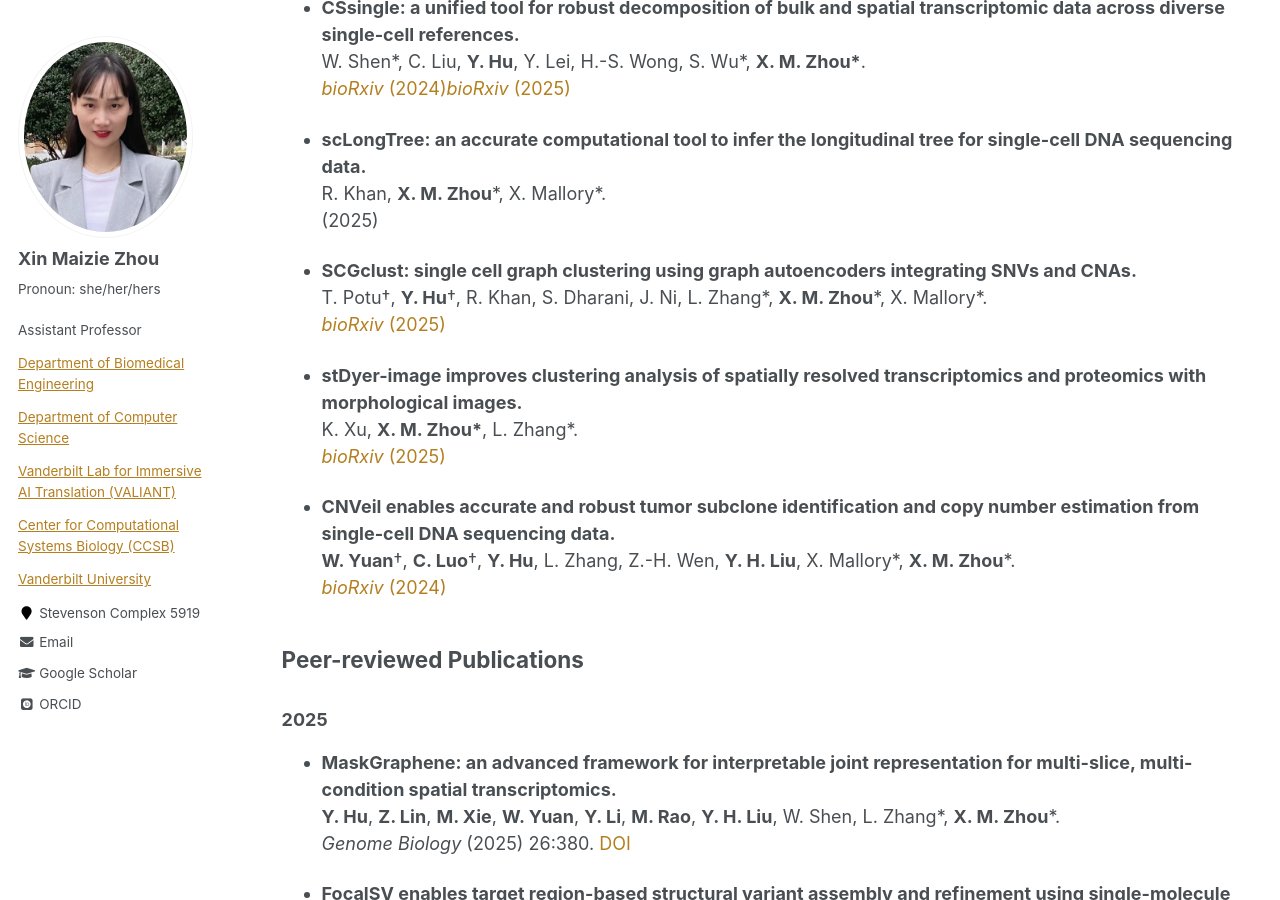
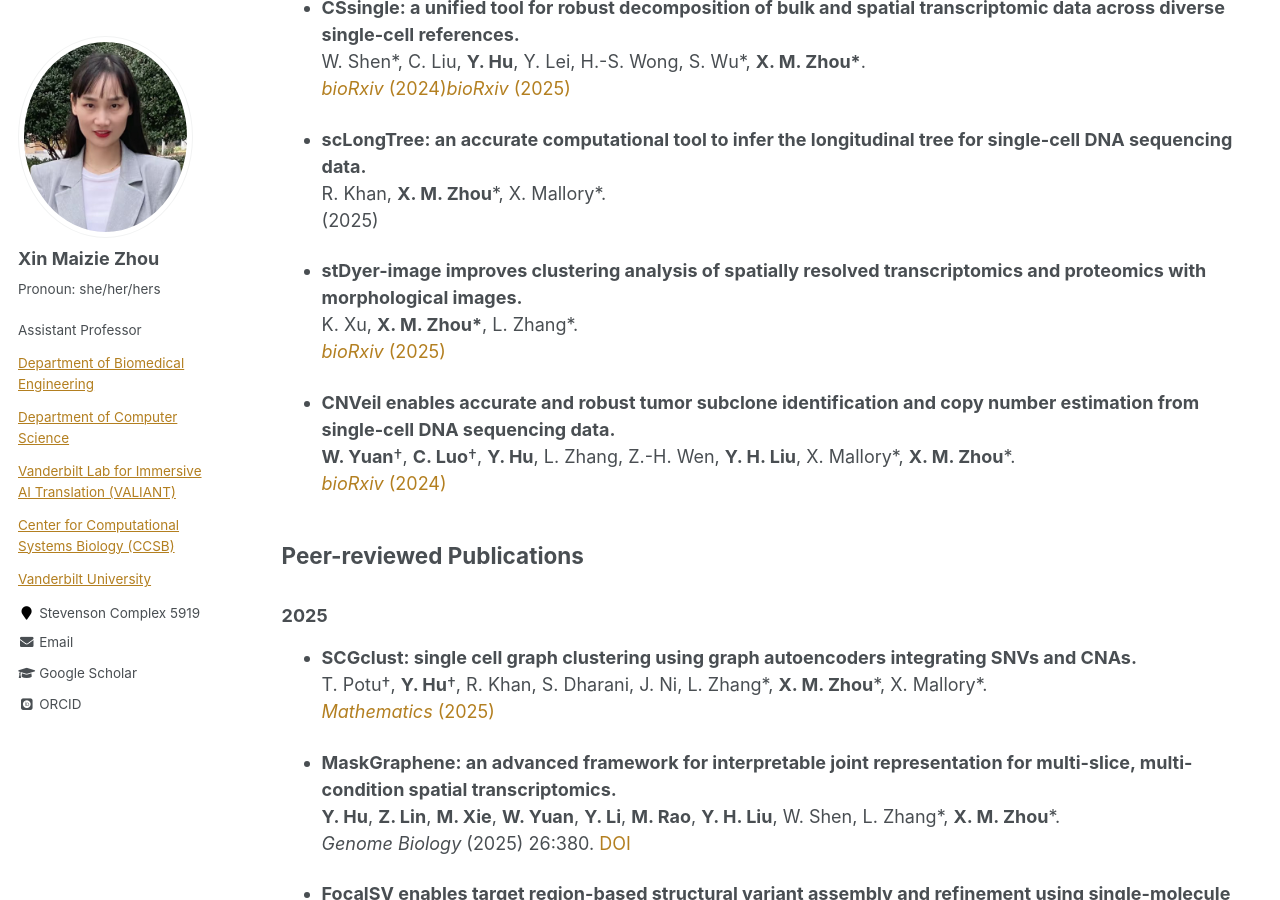
Before and after one commit to maiziezhoulab/Maiziezhoulab.github.io, a Jekyll site: the page built from _pages/publications.md, in a window 1280 px wide and 900 px high, scrolled down 886 px. Built offline with Jekyll 4.4.1, drawn with Linux system fonts in a browser that asks for light colours; some web fonts are replaced; part of the change alters nothing that is shown.

Commit message:
Update publications.md

```diff
--- a/_pages/publications.md
+++ b/_pages/publications.md
@@ -48,10 +48,6 @@ used Xin Maizie Zhou (X. M. Zhou) for publications after 2022.
   R. Khan, **X. M. Zhou**\*, X. Mallory\*.
   (2025)
 
-- **SCGclust: single cell graph clustering using graph autoencoders integrating SNVs and CNAs.**
-  T. Potu†, **Y. Hu**†, R. Khan, S. Dharani, J. Ni, L. Zhang\*, **X. M. Zhou**\*, X. Mallory\*.
-  [_bioRxiv_ (2025)](https://www.biorxiv.org/content/10.1101/2025.01.28.635357v1)
-
 - **stDyer-image improves clustering analysis of spatially resolved transcriptomics and proteomics with morphological images.**
   K. Xu, **X. M. Zhou\***, L. Zhang*.
   [_bioRxiv_ (2025)](https://www.biorxiv.org/content/10.1101/2025.02.07.634992v1)
@@ -65,6 +61,10 @@ used Xin Maizie Zhou (X. M. Zhou) for publications after 2022.
 ## Peer-reviewed Publications
 
 ### 2025
+- **SCGclust: single cell graph clustering using graph autoencoders integrating SNVs and CNAs.**
+  T. Potu†, **Y. Hu**†, R. Khan, S. Dharani, J. Ni, L. Zhang\*, **X. M. Zhou**\*, X. Mallory\*.
+  [_Mathematics_ (2025)](accepted)
+
 - **MaskGraphene: an advanced framework for interpretable joint representation for multi-slice, multi-condition spatial transcriptomics.**
   **Y. Hu**, **Z. Lin**, **M. Xie**, **W. Yuan**, **Y. Li**, **M. Rao**, **Y. H. Liu**, W. Shen, L. Zhang\*, **X. M. Zhou**\*.
   _Genome Biology_ (2025) 26:380. [DOI](https://www.biorxiv.org/content/10.1101/2024.02.21.581387v2)
```
